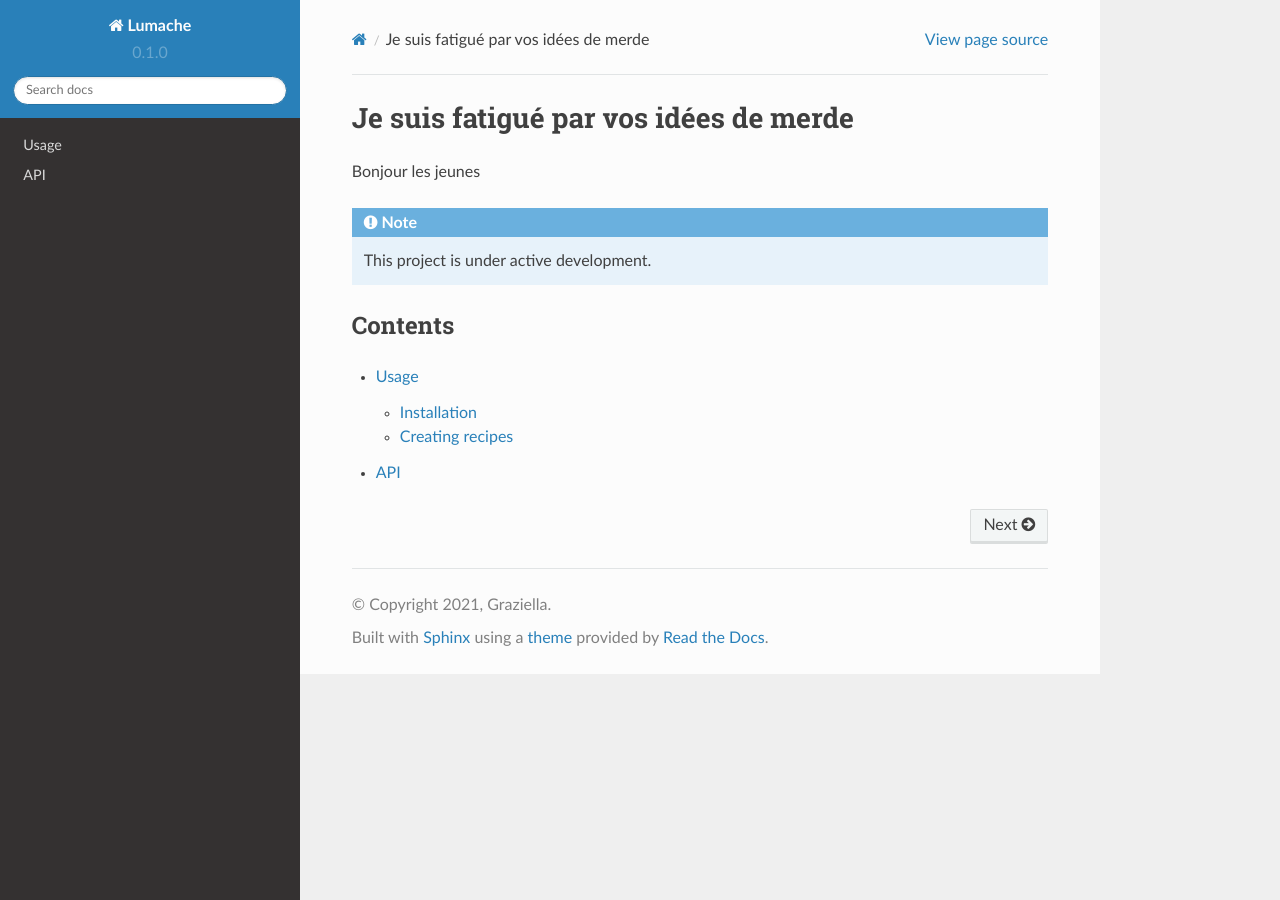
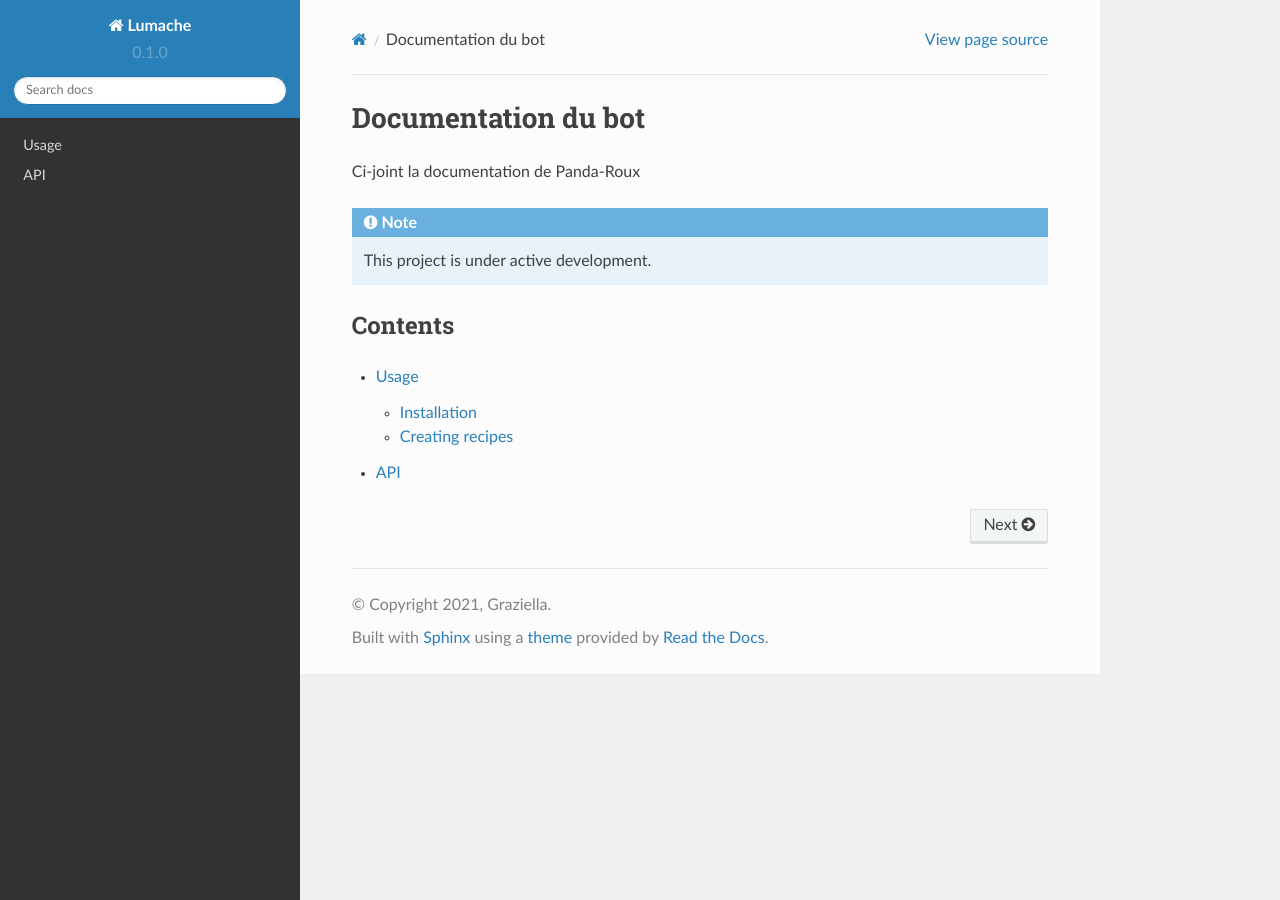
Before and after one commit to ParacosmFR/Panda-roux-doc, a Sphinx documentation site: the page built from docs/source/index.rst, in a window 1280 px wide. Built offline with Sphinx 7.4.7 and the Read the Docs theme 2.0.0, drawn with Linux system fonts in a browser that asks for light colours.

Commit message:
Update index.rst

```diff
--- a/docs/source/index.rst
+++ b/docs/source/index.rst
@@ -1,6 +1,6 @@
-Je suis fatigué par vos idées de merde
+Documentation du bot
 ===================================
-Bonjour les jeunes
+Ci-joint la documentation de Panda-Roux
 
 .. note::
 
```
